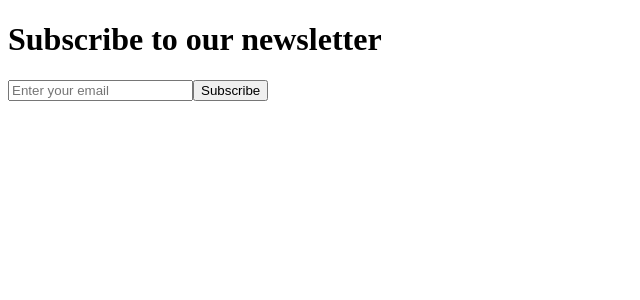
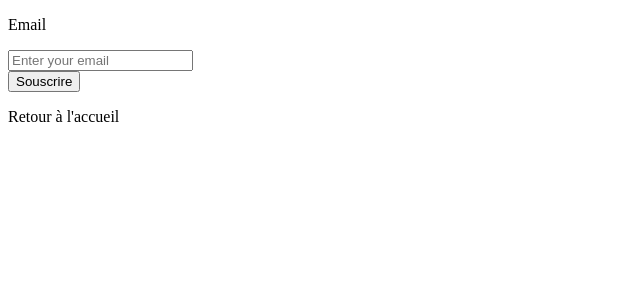
Before and after one commit to NawelMera/managentEvent, an Angular app: page /subscribe in a window 1280 px wide. Shown: the top 300 px of the page, without its empty margins (0-640 px from the left). Built offline with nearby package versions, Linux system fonts and the light colour scheme.

Commit message:
Front subscribe sans css

```diff
--- a/src/app/app.routes.ts
+++ b/src/app/app.routes.ts
@@ -11,6 +11,7 @@ import { CreateEventComponent } from 'container/create-event/create-event.compon
 
 export const routes: Routes = [
   { path: '', component: HomeComponent },  // route par défaut
+  { path: 'home', component: HomeComponent },  // route par défaut
   { path: 'event', component: EventsComponent },
   { path: 'login', component: LoginComponent },
   { path: 'settings', component: SettingsComponent },
--- a/src/app/container/subscribe/subscribe.component.html
+++ b/src/app/container/subscribe/subscribe.component.html
@@ -1,7 +1,9 @@
-<div>
+<div class="subscribe-div">
 <form (ngSubmit)="Submit()">
-    <h1>Subscribe to our newsletter</h1>
+    <p>Email</p>
     <input [(ngModel)]="subscribeEmail" name="subscribeEmail" type="email"  placeholder="Enter your email">
-    <button type="submit">Subscribe</button>
+    <br/>
+    <button type="submit">Souscrire</button>
 </form>
+<p (click)="redirectToHome()">Retour à l'accueil</p>
 </div>
--- a/src/app/container/subscribe/subscribe.component.ts
+++ b/src/app/container/subscribe/subscribe.component.ts
@@ -2,6 +2,7 @@ import { Component } from '@angular/core';
 import { FormsModule } from '@angular/forms';
 //import du service subscribe
 import { Subscribe } from '../../service/subscribe/subscribe.service';
+import { Router } from '@angular/router';
 @Component({
   selector: 'app-subscribe.component',
   imports: [FormsModule],
@@ -17,4 +18,10 @@ export class SubscribeComponent {
     console.log("Email: " + this.subscribeEmail);
     console.log(this.subscribe.isValidEmail(this.subscribeEmail));
   }
+
+  constructor(private router : Router) {}
+
+  redirectToHome() {
+    this.router.navigate(['']);
+  }
 }
```
